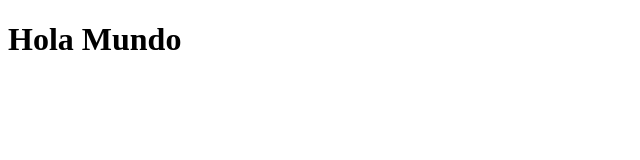
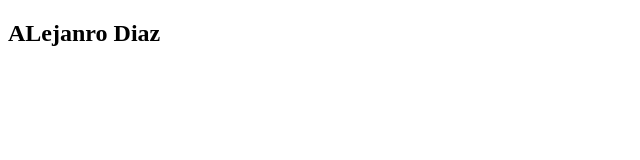
Before and after one commit to AlexBKA/curso, a plain HTML site: page index.html in a window 1280 px wide. Shown: the whole page, without its empty margins (0-640 px from the left). Drawn offline with Linux system fonts and the light colour scheme.

Commit message:
Creando una estructura en el index.html

```diff
--- a/index.html
+++ b/index.html
@@ -3,9 +3,11 @@
 <head>
 	<meta charset="UTF-8">
 	<meta name="viewport" content="width=device-width, initial-scale=1.0">
-	<title>Git</title>
+	<title>Git y GitHub</title>
 </head>
 <body>
-	<h1>Hola Mundo</h1>
+	<div class="container">
+		<h2>ALejanro Diaz</h2>
+	</div>
 </body>
 </html>
```
